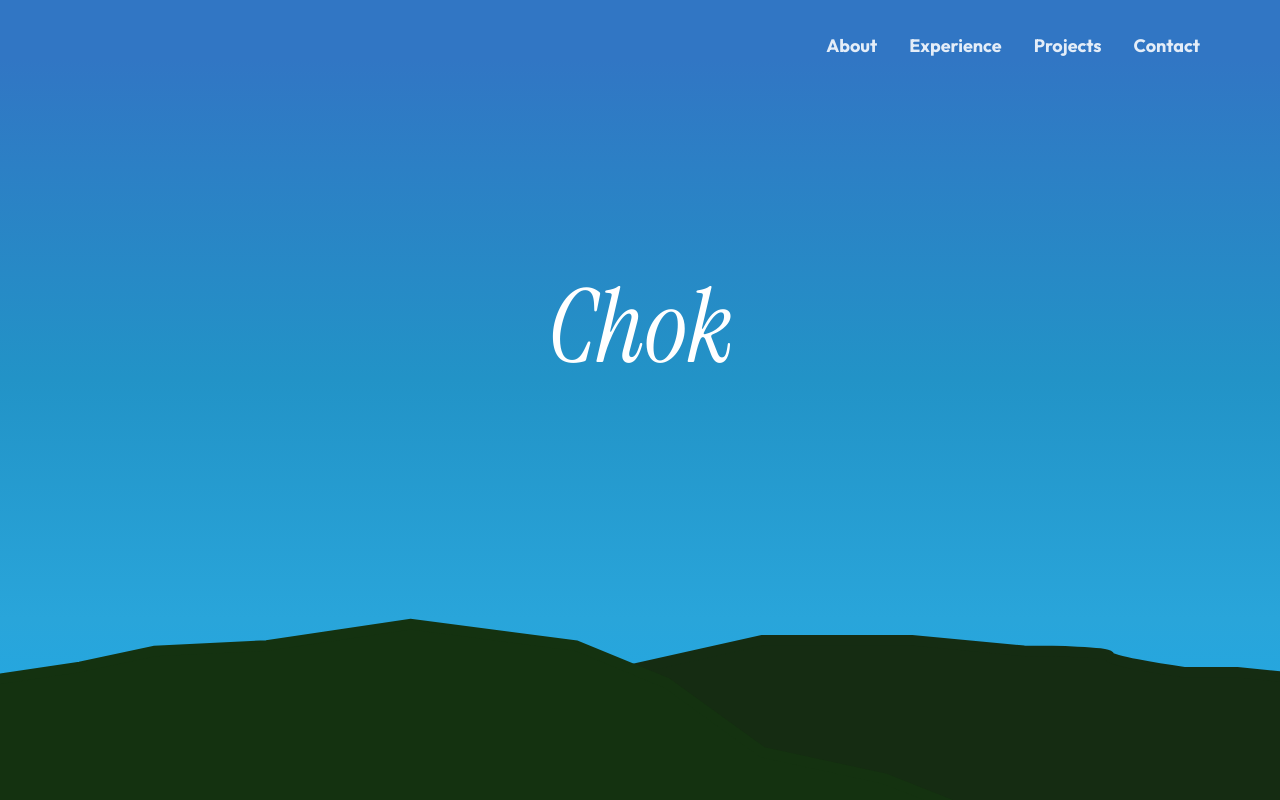
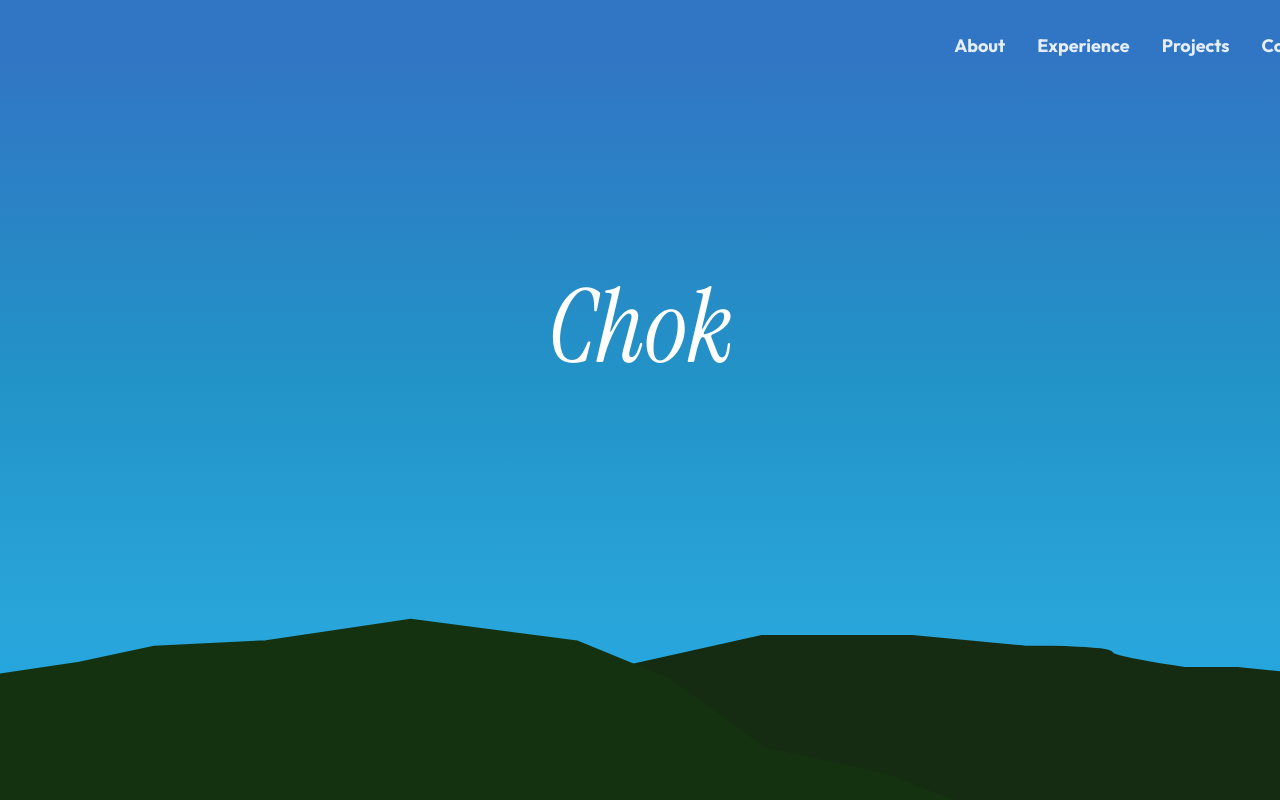
Before and after one commit to mgcapiendo/portfolio, a React (Vite) app: page / in a window 1280 px wide. Shown: the top 800 px of the page. Built offline with nearby package versions, Linux system fonts and the light colour scheme.

Commit message:
im just going to accept defeat

```diff
--- a/src/App.css
+++ b/src/App.css
@@ -4,8 +4,7 @@
 
 #root {
   text-align: center;
-  overflow: hidden;
-  background-color: #1d1a11;
+  overflow-x: hidden;
 }
 
 * {
@@ -15,13 +14,7 @@
 
 html, body {
   overflow-x: hidden;
-  overscroll-behavior: none;
 }
-
-body {
-  background-color: #3176c4;
-}
-
 
 /* *, *:hover {
   cursor: url("/cursor.png"), auto;
@@ -30,7 +23,7 @@ body {
 /* NAVBAR */
 .navbar {
   background: #3176c4 0%;
-  width: 100%;
+  width: 110%;
   height: auto;
   display: flex;
   font-family: 'Outfit', system-ui, sans-serif;
```
